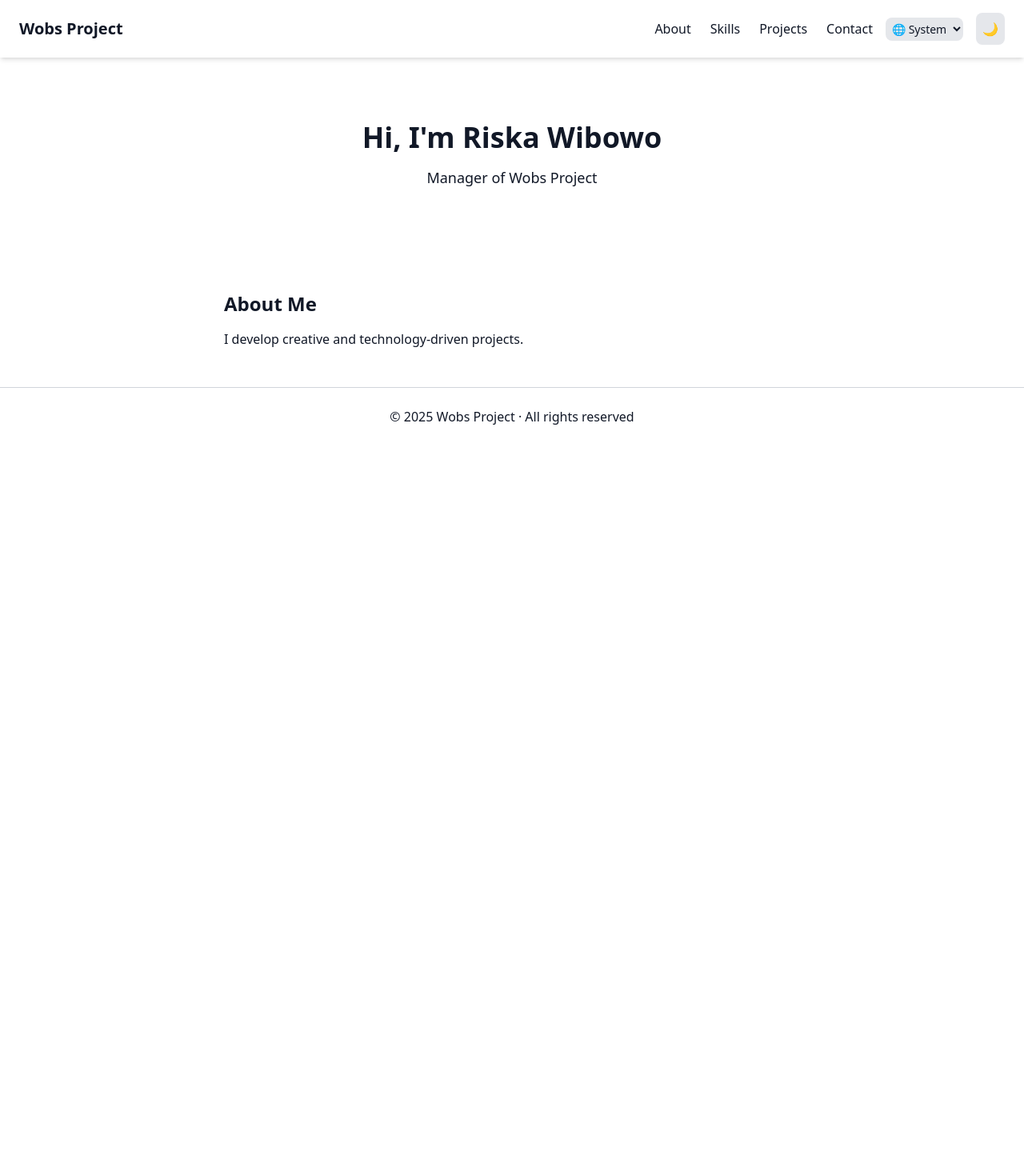
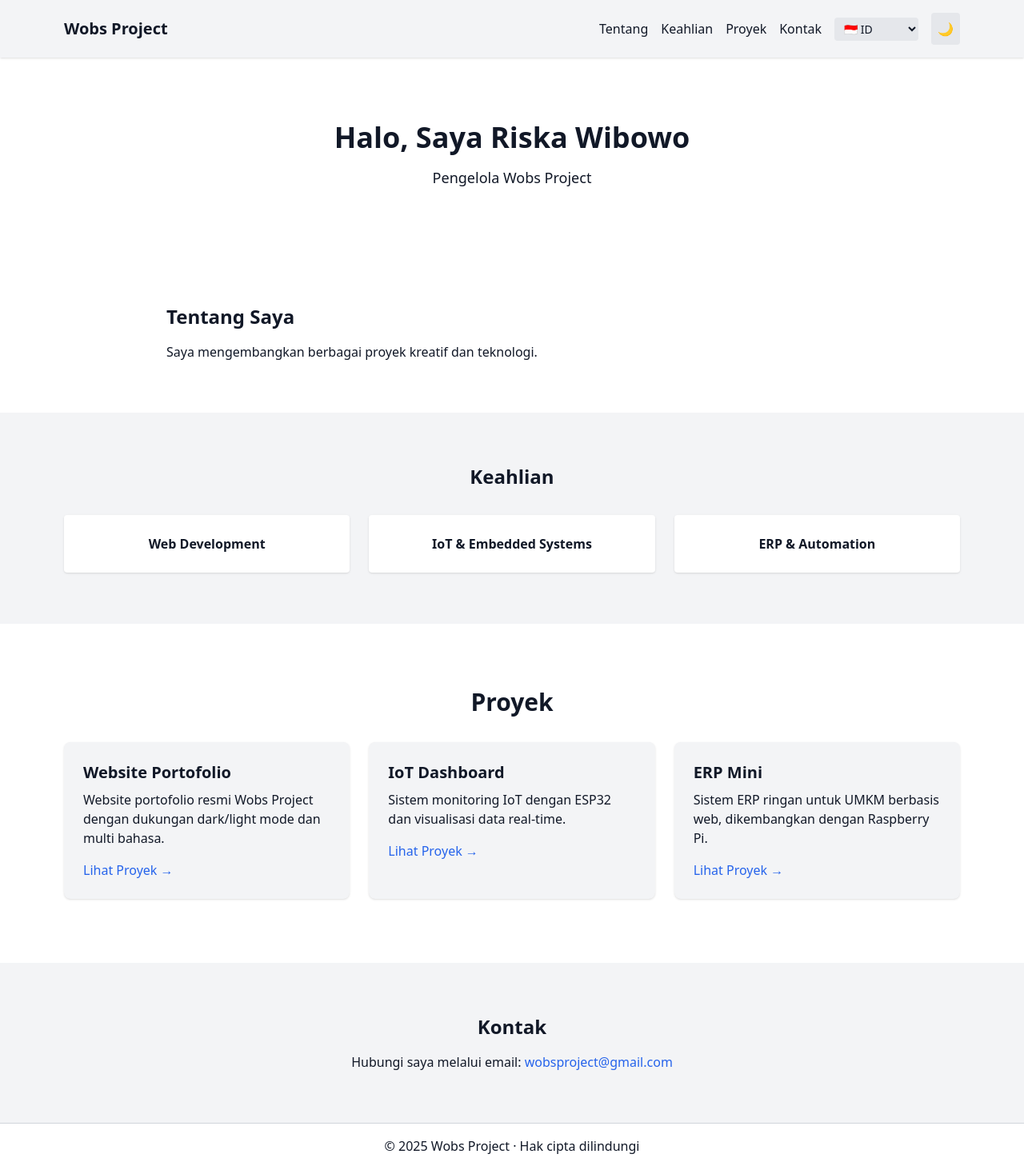
Before and after one commit to WobsProject/wobsproject.github.io, a plain HTML site: page index.html in a window 1280 px wide. Shown: the whole page at 80% size. Before the commit the page ends 800 px from the top, so only its background shows below. Drawn offline with nearby package versions, Linux system fonts and the light colour scheme.

Commit message:
update: index.html

```diff
--- a/index.html
+++ b/index.html
@@ -1,103 +1,150 @@
 <!DOCTYPE html>
-<html lang="en" class="dark">
+<html lang="id">
   <head>
+    <meta charset="UTF-8" />
     <meta name="viewport" content="width=device-width, initial-scale=1.0" />
-    <title>Portfolio - Riska Wibowo</title>
-
-    <!-- Tailwind Config -->
-    <script>
-      tailwind.config = {
-        darkMode: "class",
-      };
-    </script>
-
-    <!-- Load Tailwind -->
+    <title>Wobs Project - Portofolio</title>
     <script src="https://cdn.tailwindcss.com"></script>
   </head>
+  <body class="bg-white dark:bg-gray-900 text-gray-900 dark:text-white transition-colors duration-300">
+    <!-- Navbar -->
+    <header class="bg-gray-100 dark:bg-gray-800 shadow">
+      <div class="max-w-6xl mx-auto flex justify-between items-center p-4">
+        <h1 class="text-xl font-bold">Wobs Project</h1>
+        <nav class="flex items-center space-x-4">
+          <a href="#about" class="hover:underline">Tentang</a>
+          <a href="#skills" class="hover:underline">Keahlian</a>
+          <a href="#projects" class="hover:underline">Proyek</a>
+          <a href="#contact" class="hover:underline">Kontak</a>
 
-  <body class="bg-white dark:bg-gray-900 text-gray-900 dark:text-white transition">
-    <!-- Navbar -->
-    <nav class="flex justify-between items-center px-6 py-4 shadow-md dark:shadow-gray-800">
-      <h1 class="text-xl font-bold">Wobs Project</h1>
-      <div class="flex gap-4 items-center">
-        <ul class="flex gap-6">
-          <li><a href="#about" class="hover:underline" data-i18n="nav.about">About</a></li>
-          <li><a href="#skills" class="hover:underline" data-i18n="nav.skills">Skills</a></li>
-          <li><a href="#projects" class="hover:underline" data-i18n="nav.projects">Projects</a></li>
-          <li><a href="#contact" class="hover:underline" data-i18n="nav.contact">Contact</a></li>
-        </ul>
-
-        <!-- Language Selector -->
-        <select id="langToggle" class="p-1 rounded-lg bg-gray-200 dark:bg-gray-700 text-sm">
-          <option value="system">🌐 System</option>
+          <!-- Language Switcher -->
+          <select id="langToggle" class="bg-gray-200 dark:bg-gray-700 px-2 py-1 rounded text-sm">
             <option value="id">🇮🇩 ID</option>
             <option value="en">🇬🇧 EN</option>
+            <option value="system">🖥️ System</option>
           </select>
 
           <!-- Dark/Light Toggle -->
-        <button id="themeToggle" class="p-2 rounded-lg bg-gray-200 dark:bg-gray-700">🌙</button>
+          <button id="themeToggle" class="ml-2 p-2 rounded bg-gray-200 dark:bg-gray-700">🌙</button>
+        </nav>
       </div>
-    </nav>
+    </header>
 
-    <!-- Hero -->
+    <!-- Hero Section -->
     <section class="text-center py-20">
-      <h1 class="text-4xl font-bold" data-i18n="hero.title">Hi, I'm Riska Wibowo</h1>
-      <p class="text-lg mt-4" data-i18n="hero.subtitle">Manager of Wobs Project</p>
+      <h2 class="text-4xl font-bold mb-4" data-i18n="hero-title">Halo, Saya Riska Wibowo</h2>
+      <p class="text-lg" data-i18n="hero-subtitle">Pengelola Wobs Project</p>
     </section>
 
     <!-- About -->
-    <section id="about" class="px-6 py-12 max-w-3xl mx-auto">
-      <h2 class="text-2xl font-bold mb-4" data-i18n="about.title">About Me</h2>
-      <p data-i18n="about.desc">I develop creative and technology-driven projects.</p>
+    <section id="about" class="max-w-4xl mx-auto py-16 px-4">
+      <h3 class="text-2xl font-bold mb-4" data-i18n="about-title">Tentang Saya</h3>
+      <p data-i18n="about-text">Saya mengembangkan berbagai proyek kreatif dan teknologi.</p>
+    </section>
+
+    <!-- Skills -->
+    <section id="skills" class="bg-gray-100 dark:bg-gray-800 py-16">
+      <div class="max-w-6xl mx-auto px-4">
+        <h3 class="text-2xl font-bold mb-8 text-center" data-i18n="skills-title">Keahlian</h3>
+        <div class="grid md:grid-cols-3 gap-6 text-center">
+          <div class="p-6 bg-white dark:bg-gray-700 rounded shadow">
+            <h4 class="font-semibold">Web Development</h4>
+          </div>
+          <div class="p-6 bg-white dark:bg-gray-700 rounded shadow">
+            <h4 class="font-semibold">IoT & Embedded Systems</h4>
+          </div>
+          <div class="p-6 bg-white dark:bg-gray-700 rounded shadow">
+            <h4 class="font-semibold">ERP & Automation</h4>
+          </div>
+        </div>
+      </div>
+    </section>
+
+    <!-- Projects -->
+    <section id="projects" class="py-20 bg-white dark:bg-gray-900">
+      <div class="max-w-6xl mx-auto px-4">
+        <h2 class="text-3xl font-bold mb-8 text-center" data-i18n="projects-title">Proyek</h2>
+
+        <div class="grid md:grid-cols-3 gap-6">
+          <!-- Project 1 -->
+          <div class="p-6 bg-gray-100 dark:bg-gray-800 rounded-lg shadow">
+            <h3 class="text-xl font-semibold">Website Portofolio</h3>
+            <p class="mt-2">Website portofolio resmi Wobs Project dengan dukungan dark/light mode dan multi bahasa.</p>
+            <a href="https://wobsproject.github.io/" target="_blank" class="text-blue-600 dark:text-blue-400 font-medium mt-4 inline-block">Lihat Proyek →</a>
+          </div>
+
+          <!-- Project 2 -->
+          <div class="p-6 bg-gray-100 dark:bg-gray-800 rounded-lg shadow">
+            <h3 class="text-xl font-semibold">IoT Dashboard</h3>
+            <p class="mt-2">Sistem monitoring IoT dengan ESP32 dan visualisasi data real-time.</p>
+            <a href="#" class="text-blue-600 dark:text-blue-400 font-medium mt-4 inline-block">Lihat Proyek →</a>
+          </div>
+
+          <!-- Project 3 -->
+          <div class="p-6 bg-gray-100 dark:bg-gray-800 rounded-lg shadow">
+            <h3 class="text-xl font-semibold">ERP Mini</h3>
+            <p class="mt-2">Sistem ERP ringan untuk UMKM berbasis web, dikembangkan dengan Raspberry Pi.</p>
+            <a href="#" class="text-blue-600 dark:text-blue-400 font-medium mt-4 inline-block">Lihat Proyek →</a>
+          </div>
+        </div>
+      </div>
+    </section>
+
+    <!-- Contact -->
+    <section id="contact" class="py-16 bg-gray-100 dark:bg-gray-800">
+      <div class="max-w-4xl mx-auto px-4 text-center">
+        <h3 class="text-2xl font-bold mb-4" data-i18n="contact-title">Kontak</h3>
+        <p data-i18n="contact-text">Hubungi saya melalui email: <a href="mailto:wobsproject@gmail.com" class="text-blue-600 dark:text-blue-400">wobsproject@gmail.com</a></p>
+      </div>
     </section>
 
     <!-- Footer -->
-    <footer class="text-center py-6 border-t border-gray-300 dark:border-gray-700">
-      <p>&copy; 2025 Wobs Project · <span data-i18n="footer.rights">All rights reserved</span></p>
+    <footer class="py-4 text-center border-t border-gray-300 dark:border-gray-700">
+      <p>© 2025 Wobs Project · Hak cipta dilindungi</p>
     </footer>
 
-    <!-- Script i18n + Dark Mode -->
+    <!-- Script -->
     <script>
-      const langToggle = document.getElementById("langToggle");
+      // Dark/Light toggle
       const themeToggle = document.getElementById("themeToggle");
-      let langData = {};
-
-      // Ambil JSON bahasa
-      fetch("lang.json")
-        .then((res) => res.json())
-        .then((data) => {
-          langData = data;
-          const savedLang = localStorage.lang || "system";
-          langToggle.value = savedLang;
-          setLanguage(savedLang);
+      themeToggle.addEventListener("click", () => {
+        document.documentElement.classList.toggle("dark");
       });
 
-      function setLanguage(lang) {
+      // Language translations
+      const translations = {
+        en: {
+          "hero-title": "Hello, I am Riska Wibowo",
+          "hero-subtitle": "Manager of Wobs Project",
+          "about-title": "About Me",
+          "about-text": "I develop various creative and technology projects.",
+          "skills-title": "Skills",
+          "projects-title": "Projects",
+          "contact-title": "Contact",
+          "contact-text": "Reach me via email: <a href='mailto:wobsproject@gmail.com' class='text-blue-600 dark:text-blue-400'>wobsproject@gmail.com</a>",
+        },
+        id: {
+          "hero-title": "Halo, Saya Riska Wibowo",
+          "hero-subtitle": "Pengelola Wobs Project",
+          "about-title": "Tentang Saya",
+          "about-text": "Saya mengembangkan berbagai proyek kreatif dan teknologi.",
+          "skills-title": "Keahlian",
+          "projects-title": "Proyek",
+          "contact-title": "Kontak",
+          "contact-text": "Hubungi saya melalui email: <a href='mailto:wobsproject@gmail.com' class='text-blue-600 dark:text-blue-400'>wobsproject@gmail.com</a>",
+        },
+      };
+
+      const langToggle = document.getElementById("langToggle");
+      langToggle.addEventListener("change", (e) => {
+        let lang = e.target.value;
         if (lang === "system") {
           lang = navigator.language.startsWith("id") ? "id" : "en";
         }
-        localStorage.lang = lang;
         document.querySelectorAll("[data-i18n]").forEach((el) => {
-          const keys = el.dataset.i18n.split(".");
-          let text = langData[lang];
-          keys.forEach((k) => (text = text?.[k]));
-          if (text) el.textContent = text;
+          const key = el.getAttribute("data-i18n");
+          el.innerHTML = translations[lang][key];
         });
-      }
-
-      langToggle.addEventListener("change", () => setLanguage(langToggle.value));
-
-      // Dark/Light Mode
-      if (localStorage.theme === "dark" || (!("theme" in localStorage) && window.matchMedia("(prefers-color-scheme: dark)").matches)) {
-        document.documentElement.classList.add("dark");
-      } else {
-        document.documentElement.classList.remove("dark");
-      }
-
-      themeToggle.addEventListener("click", () => {
-        document.documentElement.classList.toggle("dark");
-        localStorage.theme = document.documentElement.classList.contains("dark") ? "dark" : "light";
-        themeToggle.textContent = document.documentElement.classList.contains("dark") ? "☀️" : "🌙";
       });
     </script>
   </body>
```
Lines whose indentation alone changed are shown as unchanged.
